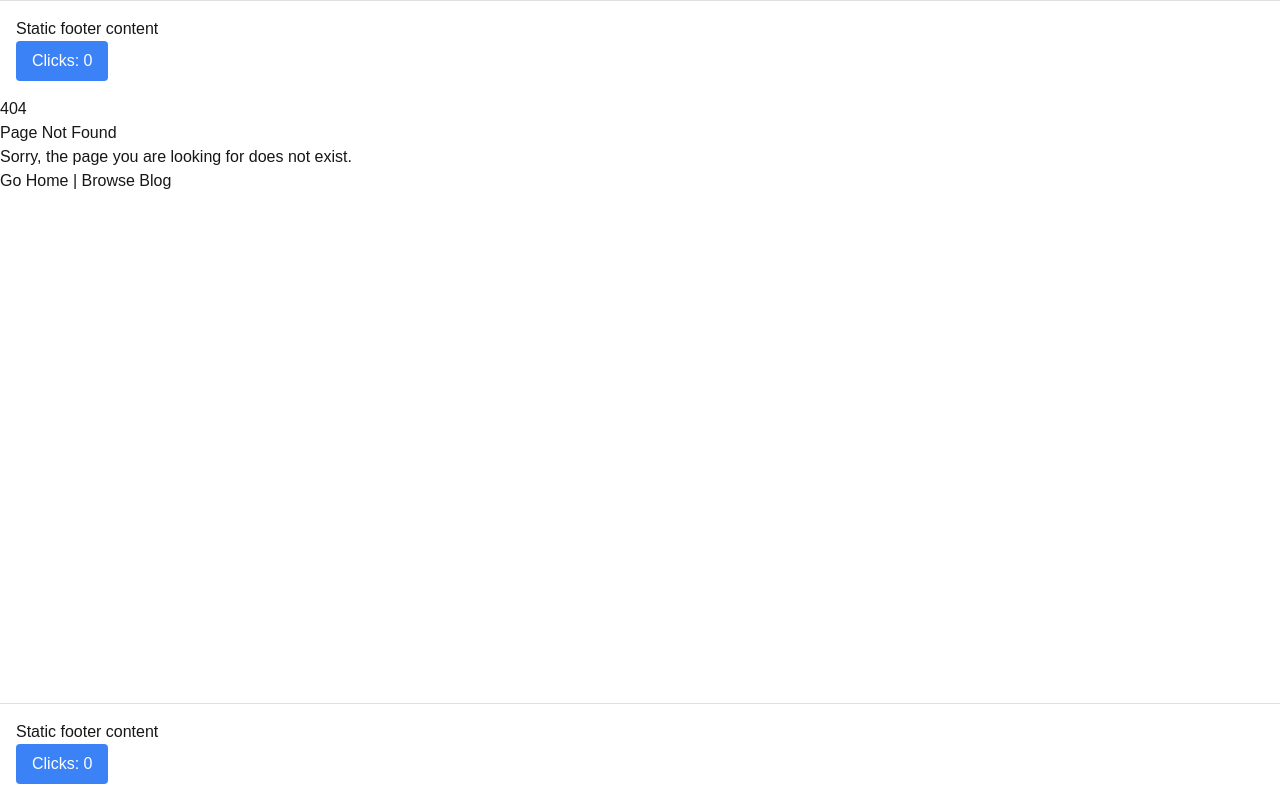
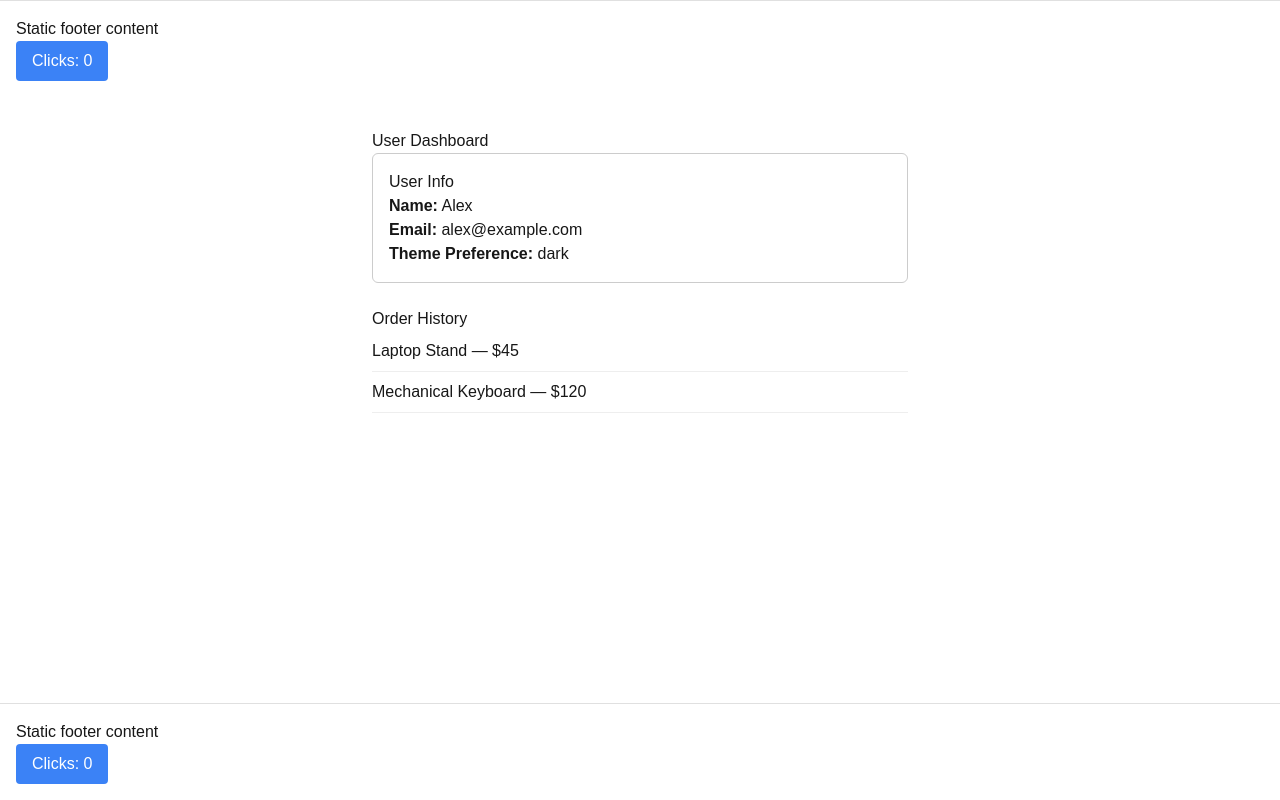
Before and after one commit to kalviumcommunity/DisputeGuard, a Next.js app in the folder frontend/: page /user-orders in a window 1280 px wide. Before the commit this address had no page. Built offline with nearby package versions, Linux system fonts and the light colour scheme.

Commit message:
feat: implement sequential dependency chain with parallelized independent fetching

```diff
--- /dev/null
+++ b/frontend/app/user-orders/page.tsx
@@ -0,0 +1,84 @@
+import { notFound } from 'next/navigation';
+
+// Mock API functions simulating async operations with artificial delays
+async function getUserByEmail(email: string) {
+  await new Promise((resolve) => setTimeout(resolve, 300));
+  if (email !== 'alex@example.com') return null;
+  return { id: 'usr_101', name: 'Alex', email };
+}
+
+async function getOrdersForUser(userId: string) {
+  await new Promise((resolve) => setTimeout(resolve, 300));
+  return [
+    { id: 'ord_1', item: 'Laptop Stand', total: 45.0 },
+    { id: 'ord_2', item: 'Mechanical Keyboard', total: 120.0 },
+  ];
+}
+
+async function getSitePreferences() {
+  await new Promise((resolve) => setTimeout(resolve, 200));
+  return { theme: 'dark', currency: 'USD' };
+}
+
+export default async function UserOrdersPage() {
+  const email = 'alex@example.com';
+
+  // Task 2: Initiate independent fetch early without awaiting immediately
+  const preferencesPromise = getSitePreferences().catch(() => ({
+    theme: 'light',
+    currency: 'USD',
+  }));
+
+  // Task 1: Fetch user first (Sequential Step 1)
+  const user = await getUserByEmail(email);
+
+  // Task 3: Missing user error handling
+  if (!user) {
+    notFound();
+  }
+
+  // Task 1 & Task 2: Parallelize independent preferences fetch alongside dependent orders fetch
+  // Note: getOrdersForUser MUST run sequentially after user fetch because user.id is required.
+  let orders = [];
+  let preferences = { theme: 'light', currency: 'USD' };
+
+  try {
+    const [ordersResult, preferencesResult] = await Promise.all([
+      getOrdersForUser(user.id),
+      preferencesPromise,
+    ]);
+    orders = ordersResult;
+    preferences = preferencesResult;
+  } catch (error) {
+    // Task 3: Order fetch failure fallback handling without exposing raw errors
+    console.error('Failed to load user orders:', error);
+  }
+
+  return (
+    <main style={{ padding: '2rem', maxWidth: '600px', margin: '0 auto' }}>
+      <h1>User Dashboard</h1>
+
+      <section style={{ marginBottom: '1.5rem', padding: '1rem', border: '1px solid #ccc', borderRadius: '6px' }}>
+        <h2>User Info</h2>
+        <p><strong>Name:</strong> {user.name}</p>
+        <p><strong>Email:</strong> {user.email}</p>
+        <p><strong>Theme Preference:</strong> {preferences.theme}</p>
+      </section>
+
+      <section>
+        <h2>Order History</h2>
+        {orders.length === 0 ? (
+          <p>Unable to load orders at this time.</p>
+        ) : (
+          <ul style={{ listStyle: 'none', padding: 0 }}>
+            {orders.map((order) => (
+              <li key={order.id} style={{ padding: '0.5rem 0', borderBottom: '1px solid #eee' }}>
+                {order.item} — ${order.total}
+              </li>
+            ))}
+          </ul>
+        )}
+      </section>
+    </main>
+  );
+}
```
